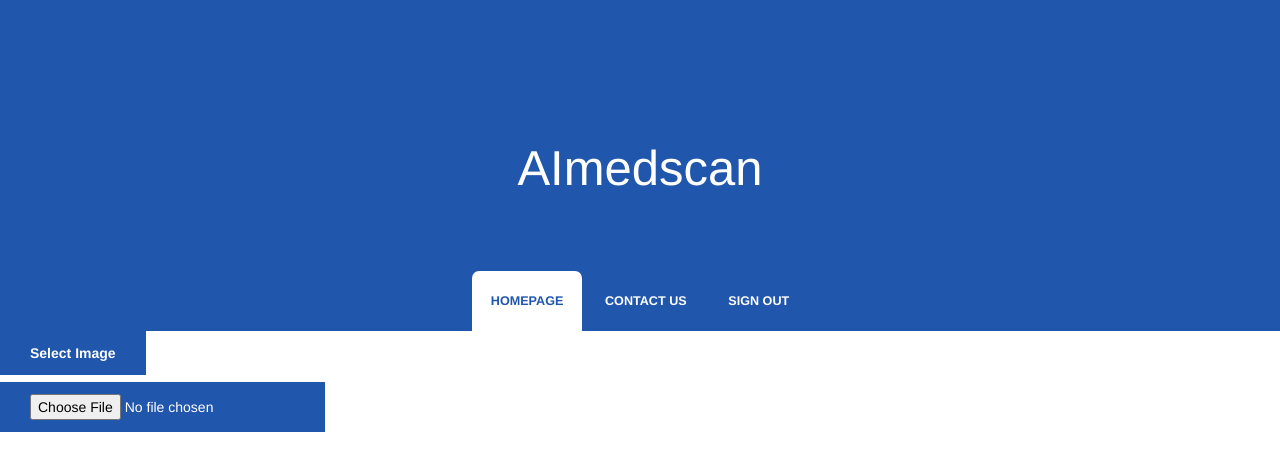
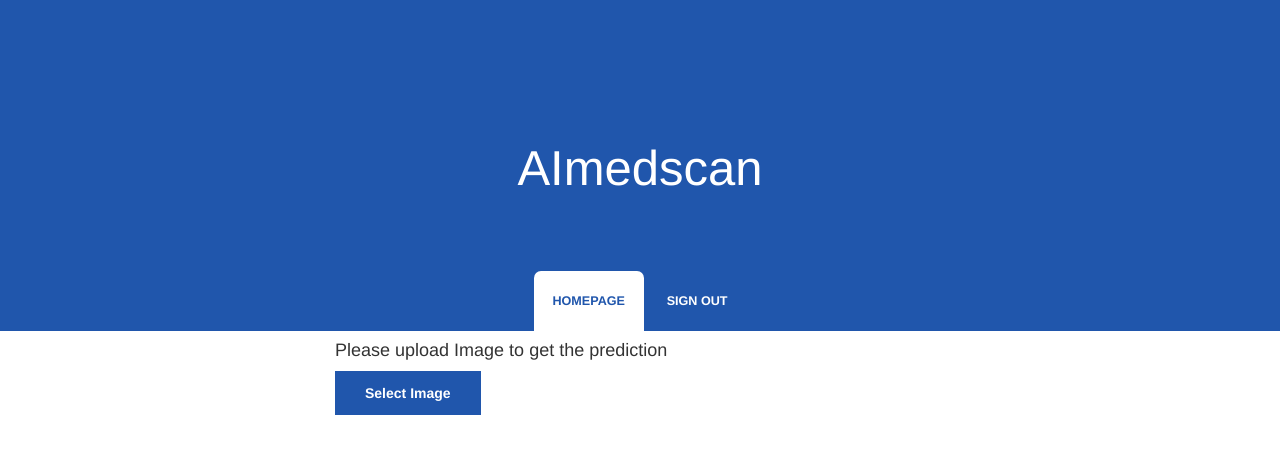
Before and after one commit to riyagupta2/AImedscan, a Flask app: page / in a window 1280 px wide. Shown: the top 471 px of the page. Run offline with Flask 2, Linux system fonts and the light colour scheme; the visitor is signed in with stand-in values (Sample User, id 1); parts of the project's set-up code (start-up, migrations or seed data) failed here and were passed over; some libraries are stand-ins or nearby versions.

Commit message:
index page alignment changes

```diff
--- a/app/templates/index2.html
+++ b/app/templates/index2.html
@@ -5,11 +5,13 @@
 <div class="wrapper">
 
 	<div>
+		<div class="col-lg-6 col-md-offset-3">
 		<form id="upload-file" method="post" enctype="multipart/form-data">
+				<h4>Please upload Image to get the prediction</h4>
 				<label for="imageUpload" class="upload-label">
 					Select Image
 				</label>
-				<input type="file" name="file" class="upload-label" id="imageUpload" accept=".png, .jpg, .jpeg">
+				<input type="file" style="display:none;" name="file" id="imageUpload" accept=".png, .jpg, .jpeg">
 		</form>
 
 			<div class="image-section" style="display:none;">
@@ -46,6 +48,8 @@
 
 
 		</div>
+		</div>
+
 </div>
 
 {% else %}
--- a/app/templates/layout2.html
+++ b/app/templates/layout2.html
@@ -51,7 +51,7 @@ Released   : 20140322
 		<div id="menu">
 			<ul>
 				<li class="active"><a href="#" accesskey="1" title="">Homepage</a></li>
-				<li><a href="#" accesskey="5" title="">Contact Us</a></li>
+				<!-- <li><a href="#" accesskey="5" title="">Contact Us</a></li> -->
 
 				{% if current_user.is_authenticated %}
 				<li><a href="/user/signout" accesskey="4" title="">Sign out</a></li>
--- a/app/templates/user/signup2.html
+++ b/app/templates/user/signup2.html
@@ -17,8 +17,6 @@
 							</ul>
 						{% endif %}
 					{% endwith %}
-
-
 					{{ m.render_field(form.first_name) }}
 					{{ m.render_field(form.last_name) }}
 					{{ m.render_field(form.phone) }}
```
Also changed, not shown: app/views/uploads/download_2.jpeg (added).
